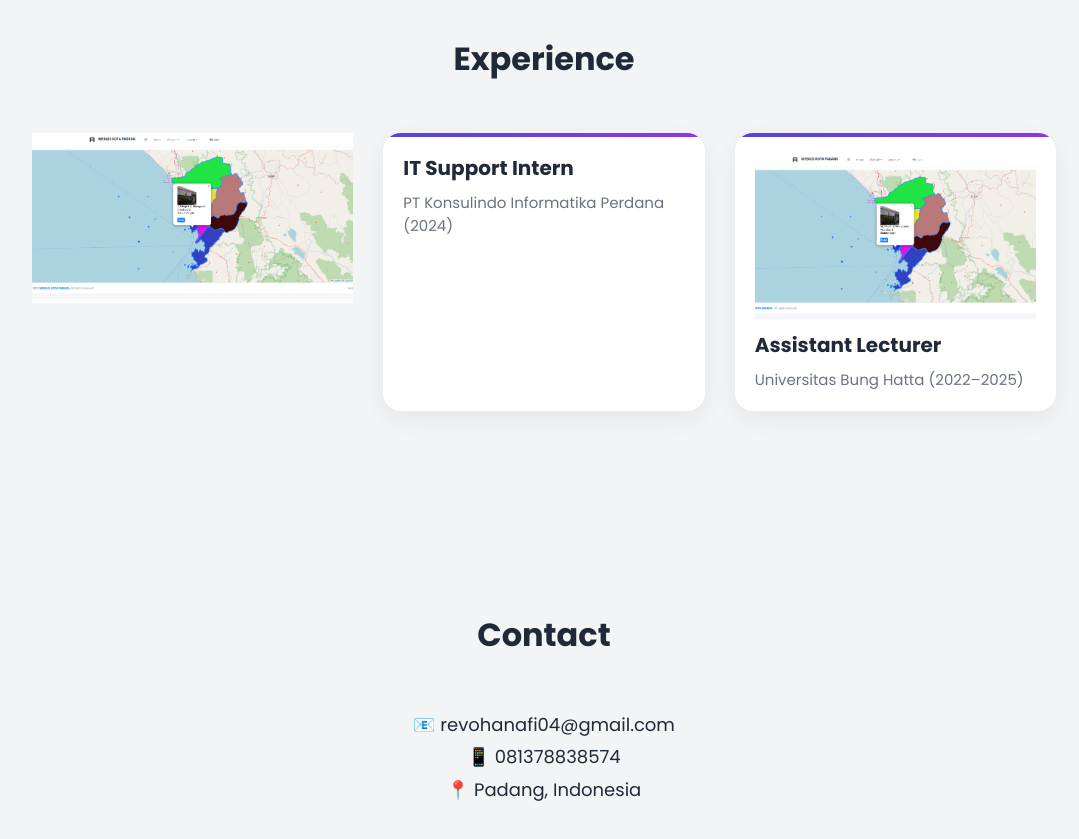
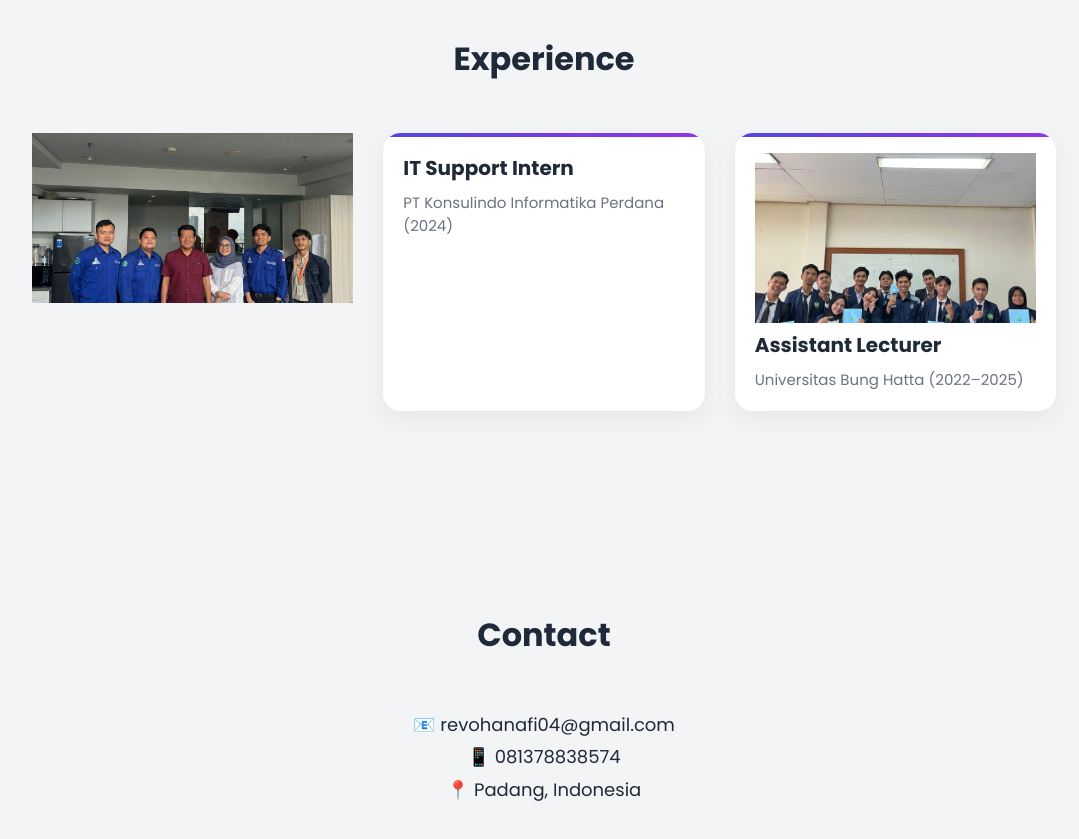
Before and after one commit to Hanafi2319/Hanafi-Portifolio, a plain HTML site: page index.html in a window 1280 px wide. Shown: the part 2040-2879 px from the top of the page, without its empty margins (96-1175 px from the left). Drawn offline with Linux system fonts and the light colour scheme.

Commit message:
Update index.html

```diff
--- a/index.html
+++ b/index.html
@@ -276,14 +276,14 @@ footer{
 <section id="experience">
     <h2>Experience</h2>
     <div class="cards">
-        <img src="https://raw.githubusercontent.com/Hanafi2319/Hanafi-Portifolio/main/Screenshot%202025-02-11%20090606.png" class="project-img" loading="lazy">
+        <img src="https://raw.githubusercontent.com/Hanafi2319/Hanafi-Portifolio/main/WhatsApp%20Image%202026-04-07%20at%2013.20.07.jpeg" class="project-img" loading="lazy">
         <div class="card"><div class="card-content">
             <h3>IT Support Intern</h3>
             <p>PT Konsulindo Informatika Perdana (2024)</p>
         </div></div>
 
         <div class="card"><div class="card-content">
-            <img src="https://raw.githubusercontent.com/Hanafi2319/Hanafi-Portifolio/main/Screenshot%202025-02-11%20090606.png" class="project-img" loading="lazy">
+            <img src="https://raw.githubusercontent.com/Hanafi2319/Hanafi-Portifolio/main/WhatsApp%20Image%202026-04-07%20at%2013.20.08.jpeg" class="project-img" loading="lazy">
             <h3>Assistant Lecturer</h3>
             <p>Universitas Bung Hatta (2022–2025)</p>
         </div></div>
```
